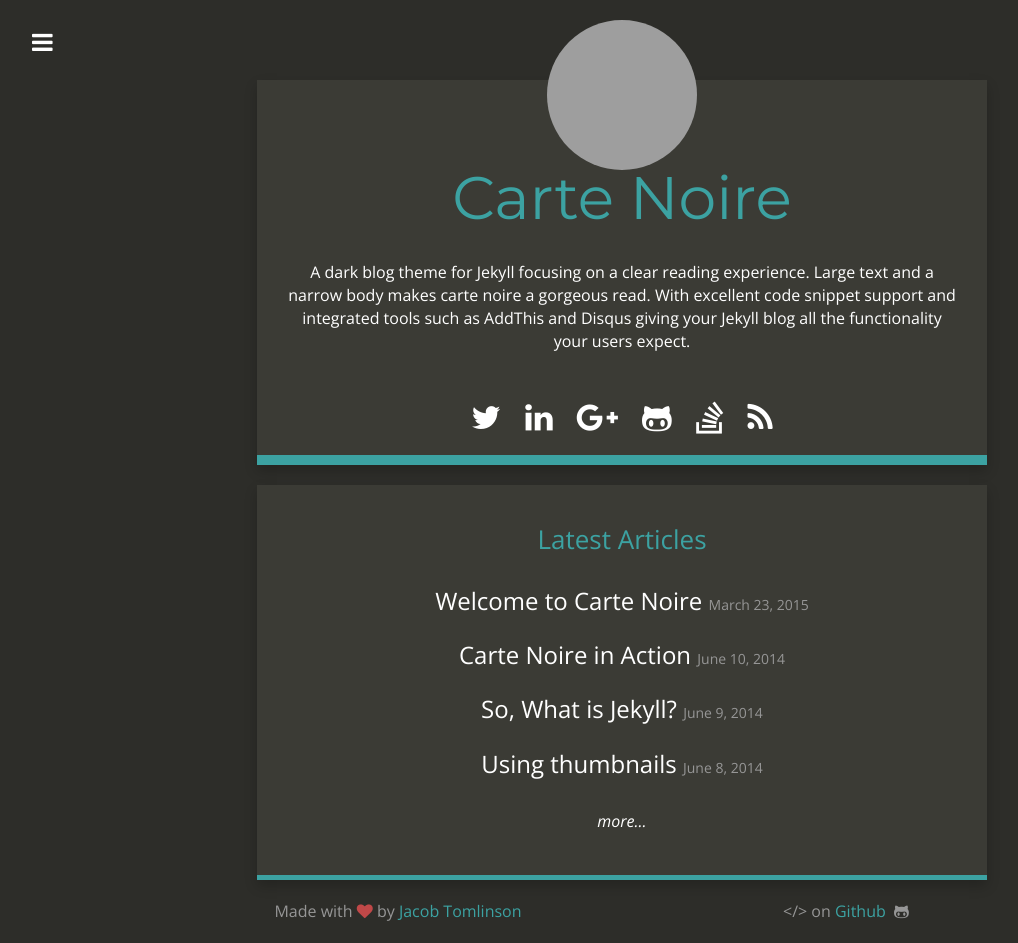
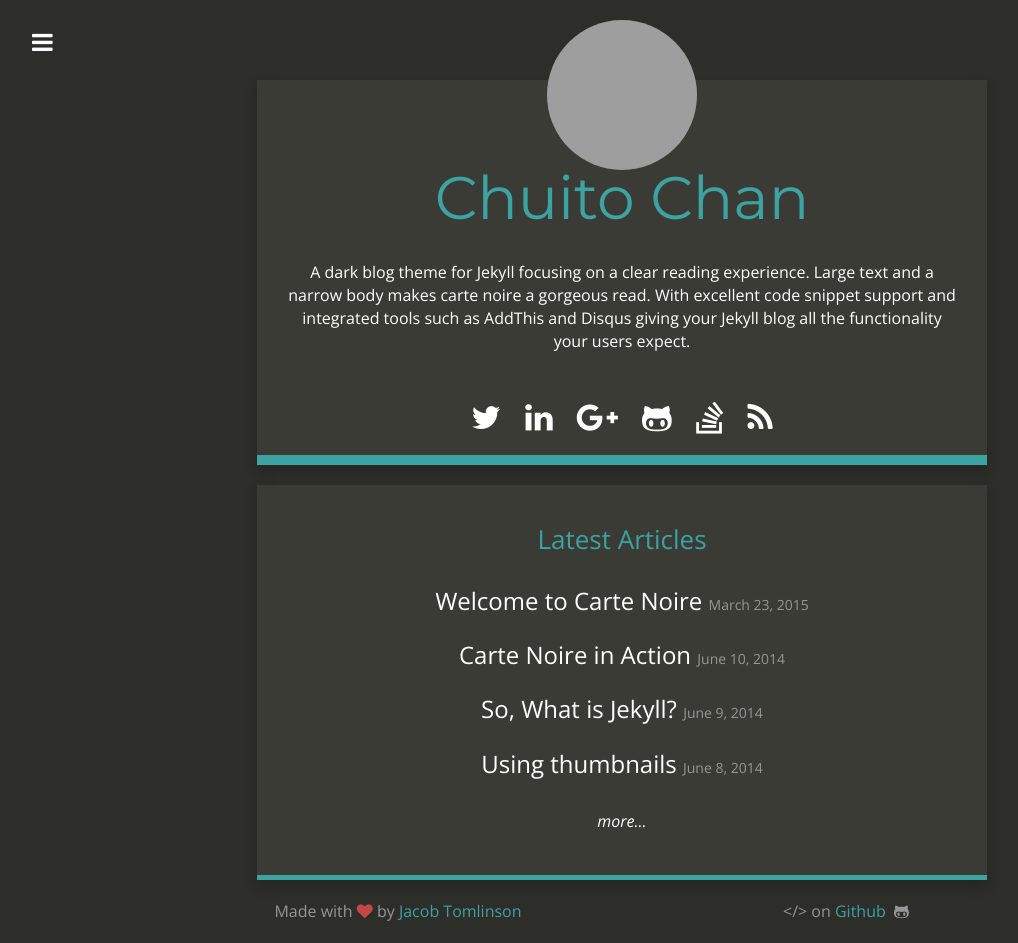
Before and after one commit to ChuitoChan/ChuitoChan.github.io, a Jekyll site: the page built from index.html, in a window 1280 px wide. Shown: the whole page, without its empty margins (18-1036 px from the left). Built offline with Jekyll 4.4.1, drawn with Linux system fonts in a browser that asks for light colours; nearby versions of some CDN libraries; Markdown is read by kramdown in place of the engine named in the settings; grey boxes are pictures that could not be loaded.

Commit message:
change title

```diff
--- a/_config.yml
+++ b/_config.yml
@@ -1,6 +1,6 @@
 # Site settings
-title: "Carte Noire"
-email: jacob@jacobtomlinson.co.uk
+title: "Chuito Chan"
+email: chencht3@gmail.com
 description: "A dark blog theme for Jekyll."
 baseurl: ""
 url: "http://carte-noire.jacobtomlinson.co.uk/"
```
